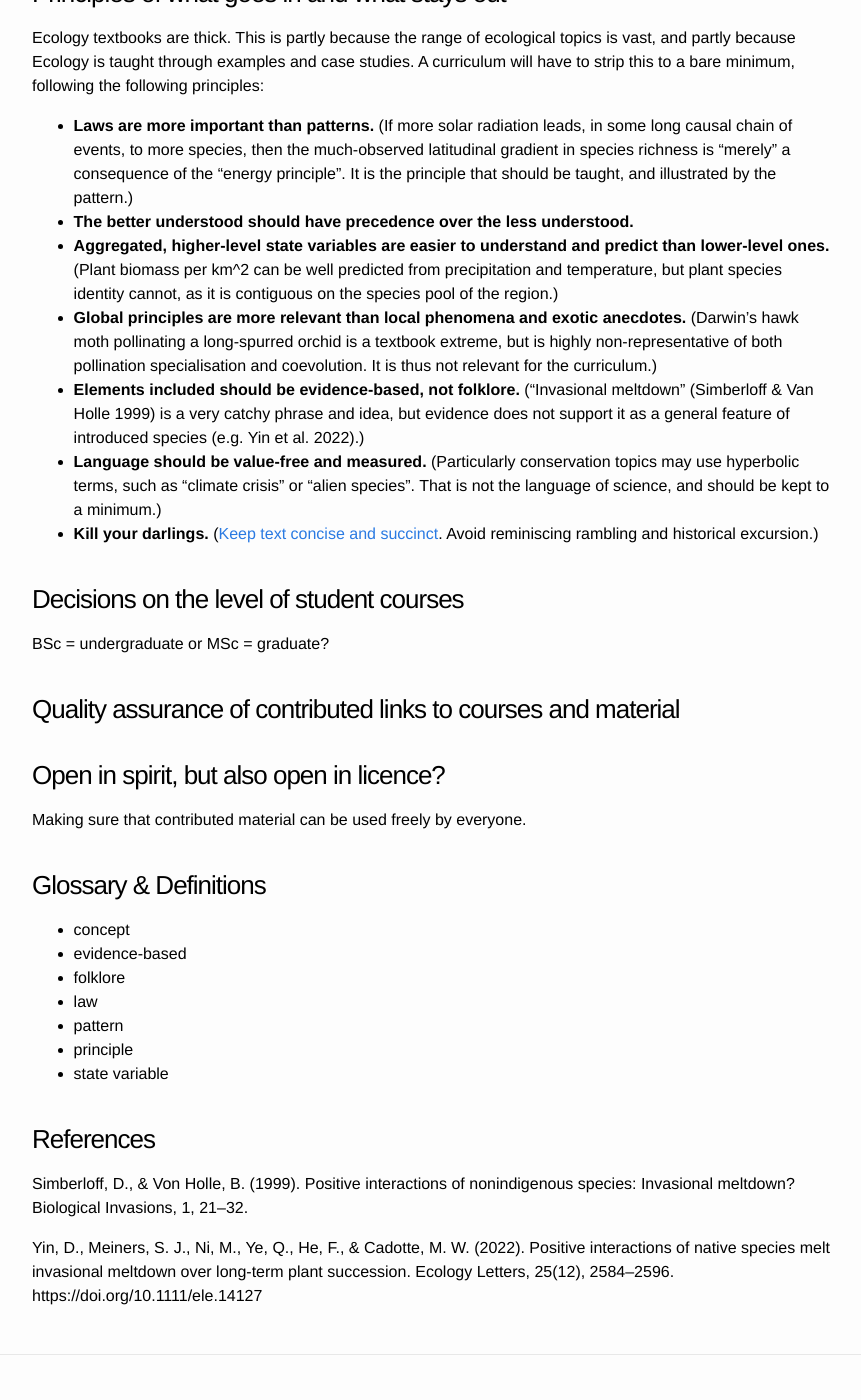
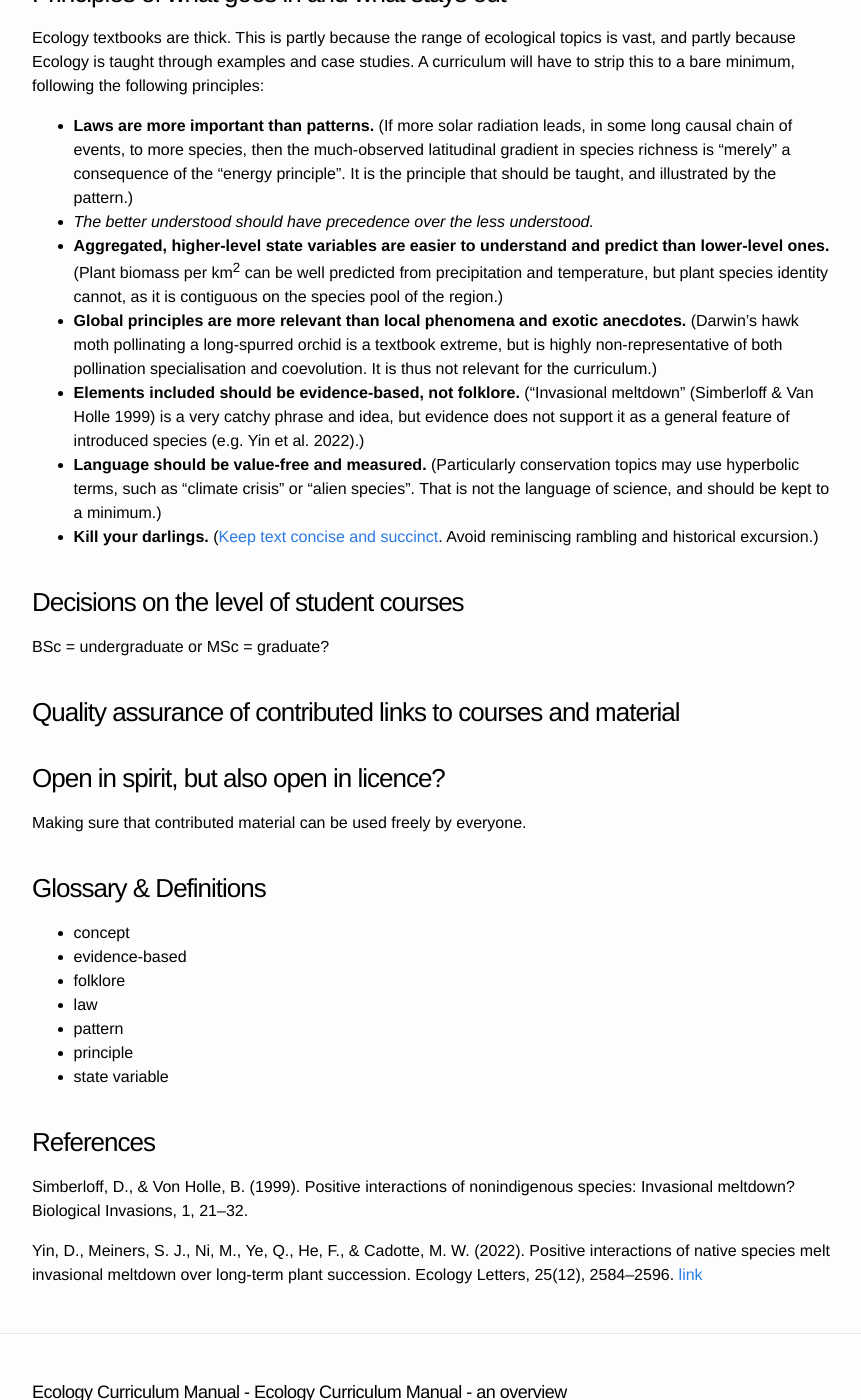
Before and after one commit to biometry/EcologyCurriculumManual, a Jekyll site: the page built from Manual/Manual00-preface.md, in a window 1280 px wide and 1400 px high, scrolled down 433 px. Shown: the whole window, without its empty margins (208-1069 px from the left). Built offline with Jekyll 4.4.1, drawn with Linux system fonts in a browser that asks for light colours.

```diff
--- a/Manual/Manual00-preface.md
+++ b/Manual/Manual00-preface.md
@@ -14,8 +14,8 @@ The aim of this collaborative activity is to devise a globally applicable curric
 Ecology textbooks are thick. This is partly because the range of ecological topics is vast, and partly because Ecology is taught through examples and case studies. A curriculum will have to strip this to a bare minimum, following the following principles:
 
   - **Laws are more important than patterns.** (If more solar radiation leads, in some long causal chain of events, to more species, then the much-observed latitudinal gradient in species richness is "merely" a consequence of the "energy principle". It is the principle that should be taught, and illustrated by the pattern.)
-  - **The better understood should have precedence over the less understood.**
-  - **Aggregated, higher-level state variables are easier to understand and predict than lower-level ones.** (Plant biomass per km^2 can be well predicted from precipitation and temperature, but plant species identity cannot, as it is contiguous on the species pool of the region.)
+  - *The better understood should have precedence over the less understood.*
+  - __Aggregated, higher-level state variables are easier to understand and predict than lower-level ones.__ (Plant biomass per km<sup>2</sup> can be well predicted from precipitation and temperature, but plant species identity cannot, as it is contiguous on the species pool of the region.)
   - **Global principles are more relevant than local phenomena and exotic anecdotes.** (Darwin's hawk moth pollinating a long-spurred orchid is a textbook extreme, but is highly non-representative of both pollination specialisation and coevolution. It is thus not relevant for the curriculum.)
   - **Elements included should be evidence-based, not folklore.** ("Invasional meltdown" (Simberloff & Van Holle 1999) is a very catchy phrase and idea, but evidence does not support it as a general feature of introduced species (e.g. Yin et al. 2022).)
   - **Language should be value-free and measured.** (Particularly conservation topics may use hyperbolic terms, such as "climate crisis" or "alien species". That is not the language of science, and should be kept to a minimum.)
@@ -49,4 +49,4 @@ Making sure that contributed material can be used freely by everyone.
 
 Simberloff, D., & Von Holle, B. (1999). Positive interactions of nonindigenous species: Invasional meltdown? Biological Invasions, 1, 21–32.
 
-Yin, D., Meiners, S. J., Ni, M., Ye, Q., He, F., & Cadotte, M. W. (2022). Positive interactions of native species melt invasional meltdown over long-term plant succession. Ecology Letters, 25(12), 2584–2596. https://doi.org/10.1111/ele.14127
+Yin, D., Meiners, S. J., Ni, M., Ye, Q., He, F., & Cadotte, M. W. (2022). Positive interactions of native species melt invasional meltdown over long-term plant succession. Ecology Letters, 25(12), 2584–2596. [link](https://doi.org/10.1111/ele.14127)
```
